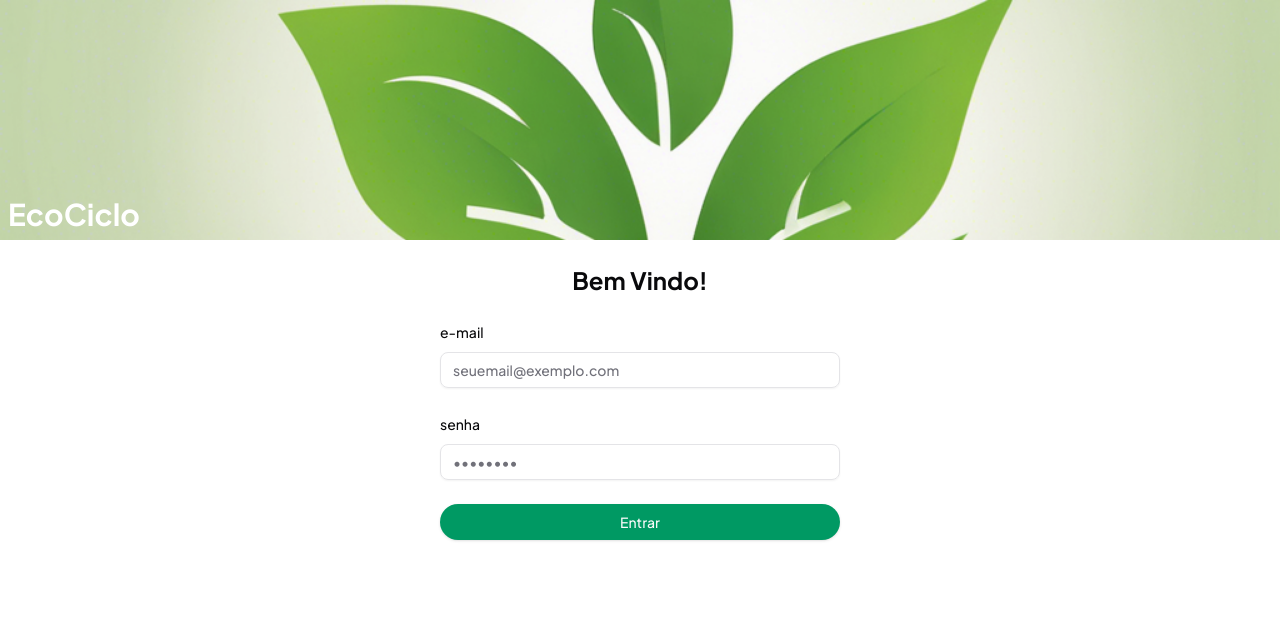
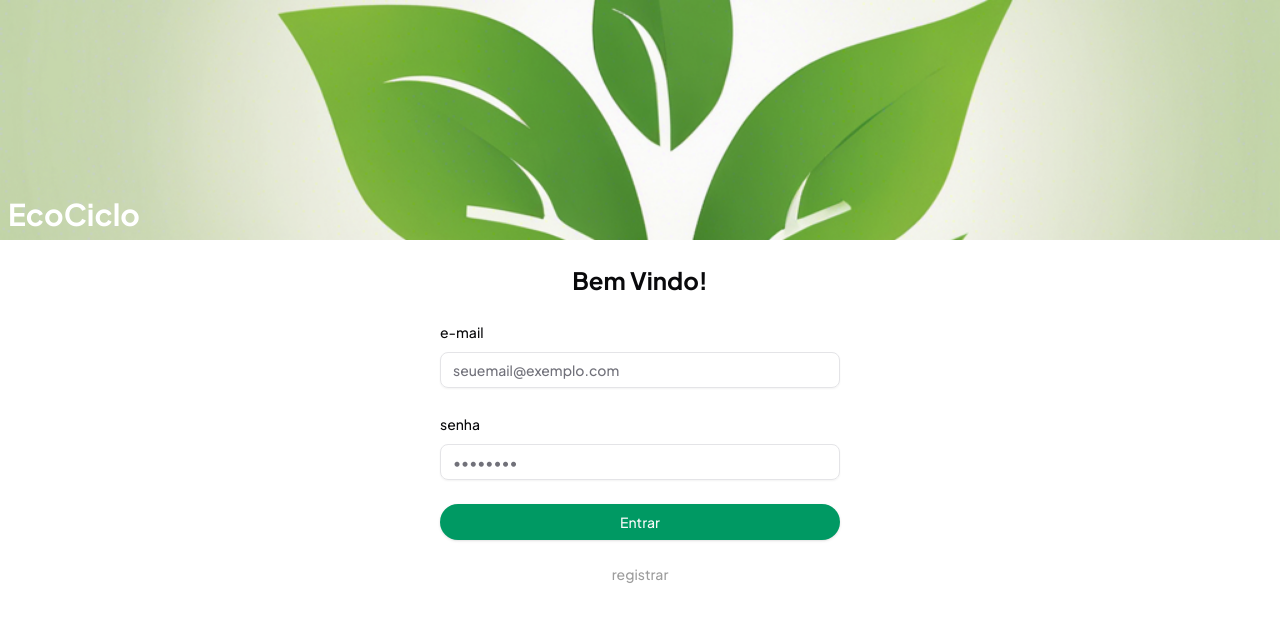
Before and after one commit to warnerpro/EcoCiclo, a Next.js app: page / in a window 1280 px wide. Shown: the top 622 px of the page. Built offline with nearby package versions, Linux system fonts and the light colour scheme.

Commit message:
feat: :sparkles: botão registrar

```diff
--- a/src/app/(public)/page.tsx
+++ b/src/app/(public)/page.tsx
@@ -1,4 +1,5 @@
 import SignInForm from "@/components/routes/auth/sign-in-form";
+import Link from "next/link";
 
 export default async function SignInHomepage({ searchParams }) {
   await searchParams;
@@ -24,6 +25,12 @@ export default async function SignInHomepage({ searchParams }) {
         ) : null}
         <SignInForm />
       </div>
+      <Link
+        href="/register"
+        className="text-sm text-center text-foreground/40 w-full mx-auto"
+      >
+        registrar
+      </Link>
     </div>
   );
 }
--- /dev/null
+++ b/src/app/(public)/register/page.tsx
@@ -0,0 +1,24 @@
+/* eslint-disable @next/next/no-img-element */
+
+export default async function RegisterPage() {
+  return (
+    <div className="flex h-screen max-h-screen w-screen max-w-[100vw] items-start justify-between">
+      <div>
+        <img
+          src="./sign-up-bg.png"
+          alt="Sign up background"
+          className="h-screen w-[50vw] rounded-br-[120px] bg-contain"
+        />
+      </div>
+      <div className="flex h-screen w-[50vw] max-w-[50vw] flex-col items-center justify-center space-y-4">
+        <div className="w-[30vw] space-y-8">
+          <div>
+            <h3 className="text-3xl font-bold text-textPrimary">
+              Crie a sua conta
+            </h3>
+          </div>
+        </div>
+      </div>
+    </div>
+  );
+}
```
